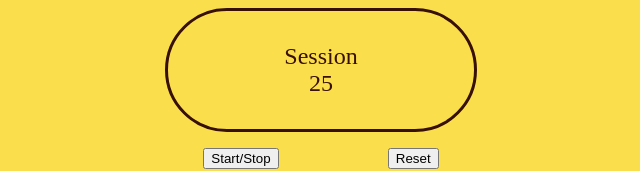
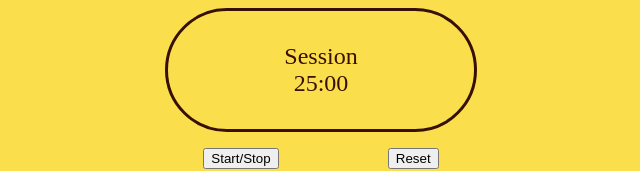
Before and after one commit to Mollie-S/pomodoro-clock, a React (Create React App) app: page / in a window 1280 px wide. Shown: the part 135-306 px from the top of the page, without its empty margins (319-959 px from the left). Built offline with nearby package versions, Linux system fonts and the light colour scheme; a web font is replaced by a local one.

Commit message:
Displaying minutes and seconds at the timer component. Turned seconds at the break and session spinners to minutes.

```diff
--- a/src/App.js
+++ b/src/App.js
@@ -5,38 +5,53 @@ import TimerController from "./components/TimerController";
 import "./styles/style.scss";
 
 function App() {
-  const defaultSessionSeconds = 25;
-  const defaultBreakSeconds = 5;
+  const defaultSessionMinutes = 25;
+  const defaultBreakMinutes = 5;
 
-  const [breakSeconds, setBreakSeconds] = useState(defaultBreakSeconds);
-  const [sessionSeconds, setSessionSeconds] = useState(defaultSessionSeconds);
-  const [seconds, setSeconds] = useState(defaultSessionSeconds);
+  const [breakMinutes, setBreakMinutes] = useState(defaultBreakMinutes);
+  const [sessionMinutes, setSessionMinutes] = useState(defaultSessionMinutes);
+  const [seconds, setSeconds] = useState(defaultSessionMinutes * 60);
   const [isSession, setIsSession] = useState(true);
   const [isRunning, setIsRunning] = useState(false);
+
+  const timeDisplayed = (() => {
+    const minutesDisplayed = Math.floor(seconds / 60).toLocaleString("en", {
+      minimumIntegerDigits: 2,
+      maximumFractionDigits: 0,
+    });
+    const secondsDisplayed = (seconds - minutesDisplayed * 60).toLocaleString(
+      "en",
+      {
+        minimumIntegerDigits: 2,
+        maximumFractionDigits: 0,
+      }
+    );
+    return `${minutesDisplayed}:${secondsDisplayed}`;
+  })();
 
   const handleStartStop = () => {
     setIsRunning(!isRunning);
   };
 
   const reset = () => {
-    setBreakSeconds(defaultBreakSeconds);
-    setSessionSeconds(defaultSessionSeconds);
-    setSeconds(defaultSessionSeconds);
+    setBreakMinutes(defaultBreakMinutes);
+    setSessionMinutes(defaultSessionMinutes);
+    setSeconds(defaultSessionMinutes * 60);
     setIsSession(true);
     setIsRunning(false);
   };
 
-  const onBreakSecondsNewValue = (newValue) => {
-    setBreakSeconds(newValue);
+  const onBreakMinutesNewValue = (newValue) => {
+    setBreakMinutes(newValue);
     if (!isRunning && !isSession) {
-      setSeconds(newValue);
+      setSeconds(newValue * 60);
     }
   };
 
-  const onSessionSecondsNewValue = (newValue) => {
-    setSessionSeconds(newValue);
+  const onSessionMinutesNewValue = (newValue) => {
+    setSessionMinutes(newValue);
     if (!isRunning && isSession) {
-      setSeconds(newValue);
+      setSeconds(newValue * 60);
     }
   };
 
@@ -54,7 +69,7 @@ function App() {
         setSeconds((prevSeconds) => {
           if (prevSeconds <= 0) {
             setIsSession(!isSession);
-            return isSession ? breakSeconds : sessionSeconds;
+            return isSession ? breakMinutes * 60 : sessionMinutes * 60;
           } else {
             return prevSeconds - 1;
           }
@@ -67,13 +82,13 @@ function App() {
         clearInterval(interval);
       }
     };
-  }, [isSession, breakSeconds, sessionSeconds, isRunning]);
+  }, [isSession, breakMinutes, sessionMinutes, isRunning]);
 
   return (
     <div className="App">
       <Header />
       <Timer
-        seconds={seconds}
+        timeDisplayed={timeDisplayed}
         timerLabel={timerLabel}
         reset={reset}
         handleStartStop={handleStartStop}
@@ -82,15 +97,15 @@ function App() {
         <TimerController
           controllerId="break"
           label="Break"
-          length={breakSeconds}
-          onNewValue={onBreakSecondsNewValue}
+          length={breakMinutes}
+          onNewValue={onBreakMinutesNewValue}
           isRunning={isRunning}
         />
         <TimerController
           controllerId="session"
           label="Session"
-          length={sessionSeconds}
-          onNewValue={onSessionSecondsNewValue}
+          length={sessionMinutes}
+          onNewValue={onSessionMinutesNewValue}
           isRunning={isRunning}
         />
       </div>
--- a/src/components/Timer.js
+++ b/src/components/Timer.js
@@ -5,7 +5,7 @@ function Timer(props) {
     <div id="timer">
       <div id="timer-display">
         <div id="timer-label">{props.timerLabel}</div>
-        <div id="time-left">{props.seconds}</div>
+        <div id="time-left">{props.timeDisplayed}</div>
       </div>
       <div className="timer-button">
         <button id="start_stop" onClick={props.handleStartStop}>
```
